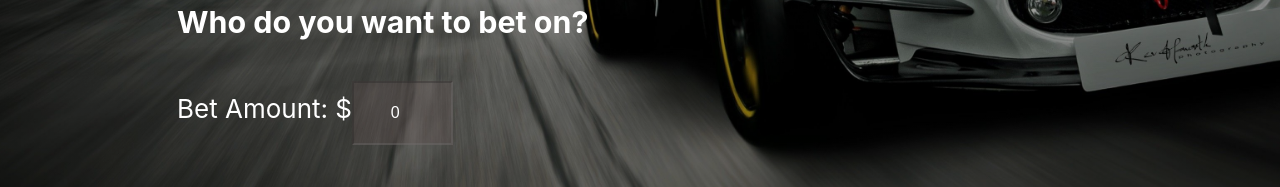
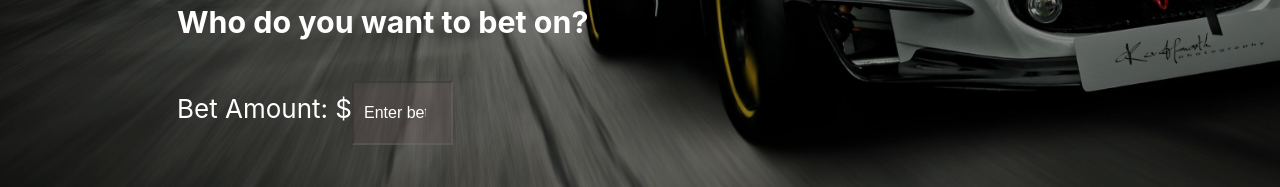
Before and after one commit to jrsossaman/Betting-On-The-Races-React, a React (Create React App) app: page / in a window 1280 px wide. Both pictures are taken after typing "Sample", "Sample", "Sample123" into the empty fields and a click on the button "Create Profile". Shown: the part 637-824 px from the top of the page. Built offline with nearby package versions, Linux system fonts and the light colour scheme.

Commit message:
fixed the enter bet amount issues in run_race.jsx

```diff
--- a/src/components/run_race.jsx
+++ b/src/components/run_race.jsx
@@ -257,8 +257,18 @@ function RunRace() {
                     </p>
                 )}
             </div>
-
-            <div className="bet-section">
+                <div className="bet-section">
+                    <label>Bet Amount: $</label>
+                    <input
+                        type="number"
+                        value={betAmount === 0 ? '' : betAmount}
+                        onChange={(e) => setBetAmount(e.target.value === '' ? 0 : parseInt(e.target.value))}
+                        disabled={isRacing || !betDriver}
+                        min="1"
+                        placeholder="Enter bet amount"
+                    />
+                </div>
+            {/* <div className="bet-section">
                 <label>Bet Amount: $</label>
                 <input
                     type="number"
@@ -268,7 +278,7 @@ function RunRace() {
                     min="0"
                     max={wallet}
                 />
-            </div>
+            </div> */}
 
             <div className="race-controls">
                 <button
```
